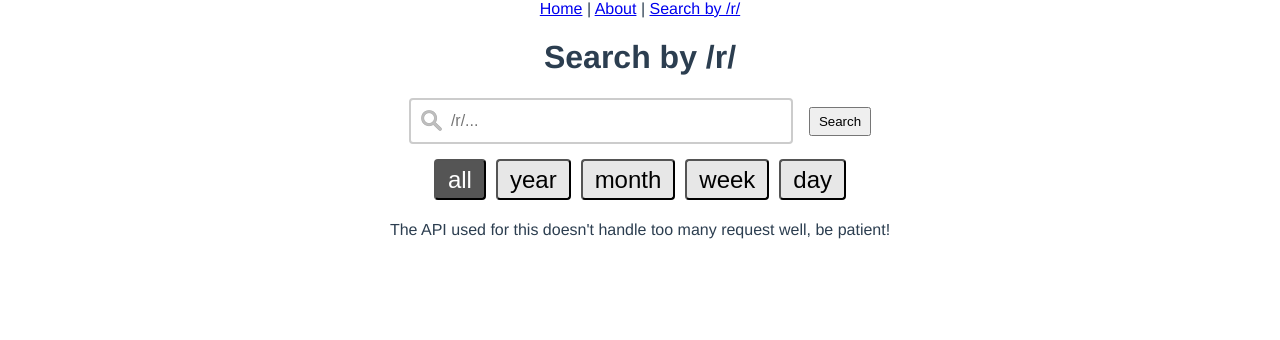
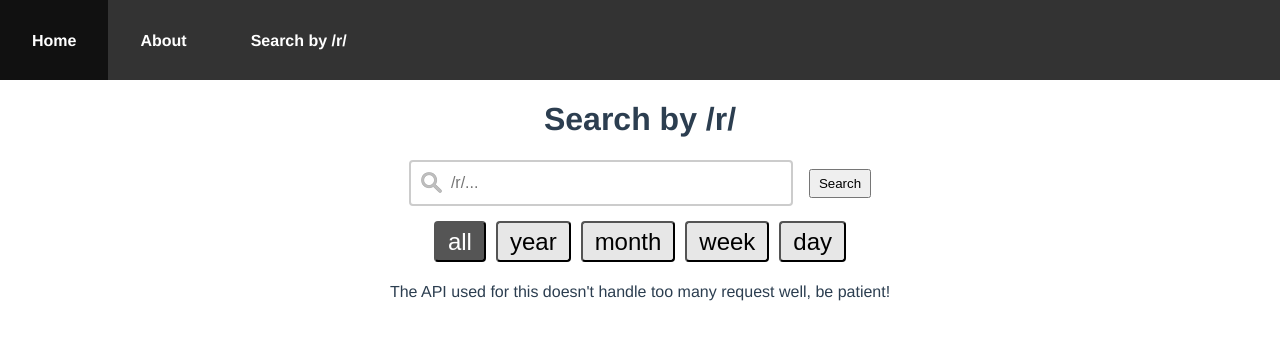
Before and after one commit to ISTTeo/RedditScraperVue, a Vue app in the folder vuereddit/: page /#/subreddit in a window 1280 px wide. Shown: the top 340 px of the page. Built offline with nearby package versions, Linux system fonts and the light colour scheme.

Commit message:
Style navbar. Fix homepage

```diff
--- a/vuereddit/src/components/Navbar.vue
+++ b/vuereddit/src/components/Navbar.vue
@@ -1,8 +1,11 @@
 <template>
     <div id="nav">
-      <router-link to="/">Home</router-link> |
-      <router-link to="/about">About</router-link> |
-      <router-link to="/subreddit">Search by /r/</router-link>
+        <ul>
+            <li><a><router-link to="/">Home</router-link></a>|</li>
+            <li><a><router-link to="/about">About</router-link></a></li>
+            <li><a><router-link to="/subreddit">Search by /r/</router-link></a></li>
+        </ul>
+
     </div>
 </template>
 
@@ -11,3 +14,34 @@ export default {
     name: "Navbar"
 }
 </script>
+
+<style>
+    #nav ul {
+        list-style-type: none;
+        margin: 0;
+        padding: 0;
+        overflow: hidden;
+        background-color: #333;
+        height: 5em;
+    }
+
+    #nav li {
+        float: left;
+        font-weight: bold;
+    }
+
+    #nav li a {
+        display: block;
+        color: white;
+        text-align: center;
+        padding-right: 1em;
+        padding-left: 1em;
+        padding-top: 1em;
+        padding-bottom: 1em;
+        text-decoration: none;
+    }
+
+    #nav li a:hover {
+        background-color: #111;
+    }
+</style>
--- a/vuereddit/src/views/Home.vue
+++ b/vuereddit/src/views/Home.vue
@@ -2,27 +2,28 @@
   <div class="home">
 
     <!--Main Body Content-->
+    <Navbar />
     <article class="container">
       <h1>Reddit<br> Learning Machine</h1>
       <p> </p>
     </article>
 
-    <div class="box" style="position:absolute; left:45%; top: 35%;  ">
+    <!-- <div class="box" style="position:absolute; left:45%; top: 35%;  ">
       <router-link to="/about">About</router-link>
     </div>
 
     <div class="box" style="position:absolute; left:45%"><router-link to="/subreddit">Search by /r/</router-link></div>
-
+     -->
   </div>
 </template>
 
 <script>
 // @ is an alias to /src
-
+import Navbar from "../components/Navbar"
 export default {
   name: 'home',
   components: {
-
+    Navbar
   },
   methods: {
 
```
